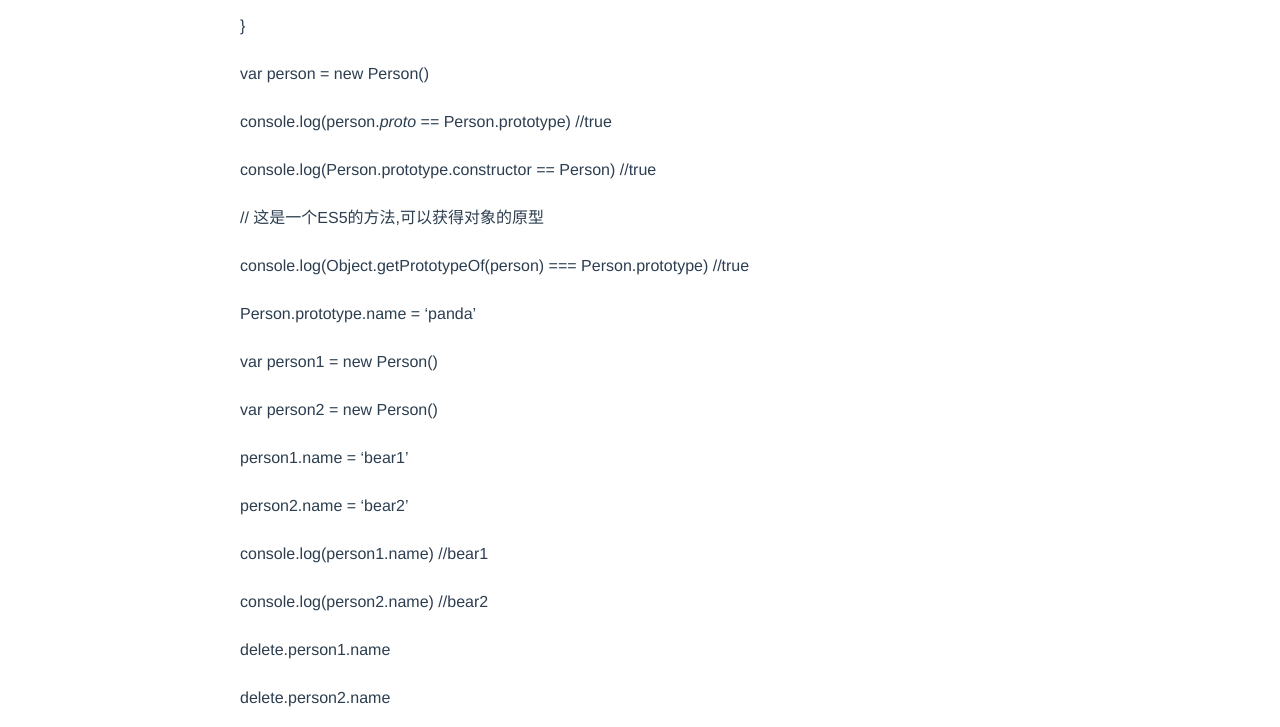
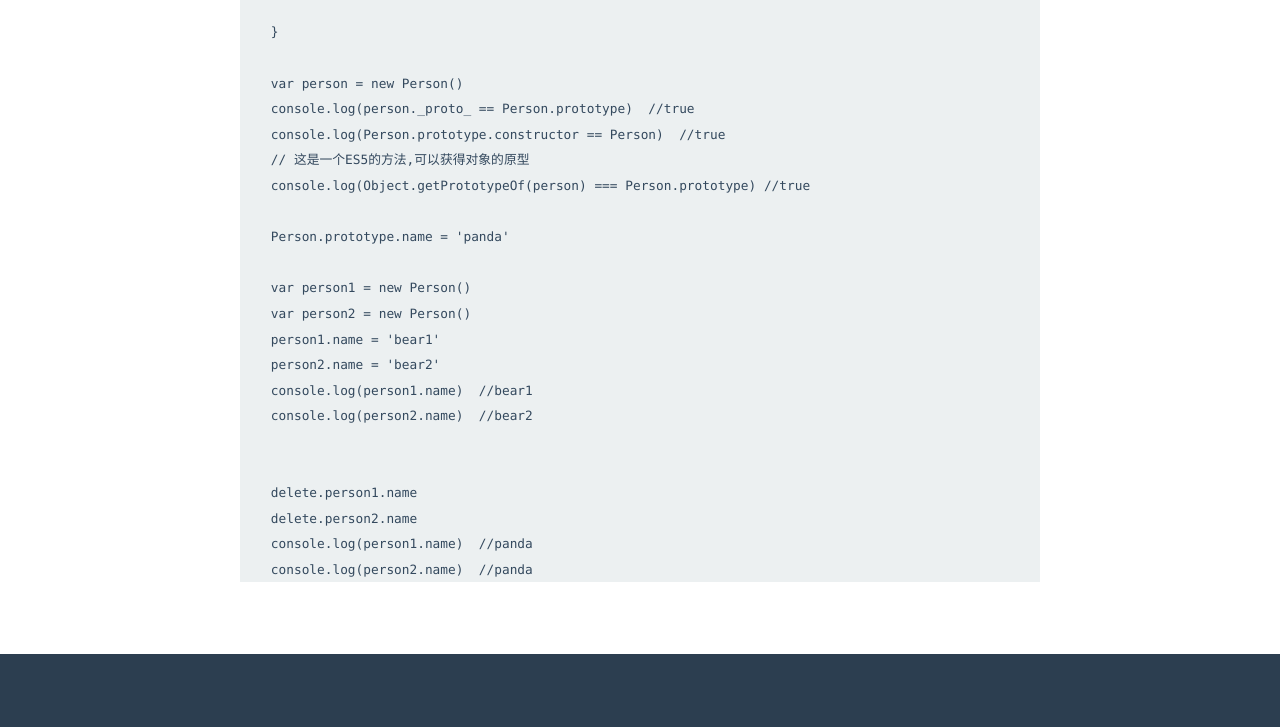
Before and after one commit to Expsbear/Expsbear.github.io, a plain HTML site: page 2018/08/14/浅谈原型与原型链/index.html in a window 1280 px wide. Shown: the part 1234-1961 px from the top of the page. Drawn offline with Linux system fonts and the light colour scheme; a script that the page names is missing.

Commit message:
Site updated: 2018-08-14 16:40:41

```diff
--- a/2018/08/14/浅谈原型与原型链/index.html
+++ b/2018/08/14/浅谈原型与原型链/index.html
@@ -3,25 +3,33 @@
 <p>在js所有对象中（包括普通对象和函数对象）都存在一个<em>proto</em>属性，该属性指向实例对象的构造函数的原型。  </p>
 <p>在js中，原型也是一个对象，原型的作用则是实现对象的继承。  </p>
 <p><img src="https://i.imgur.com/zyxWtIG.jpg" alt="">  </p>
-<pre><code>function Person(){
-</code></pre><p>}  </p>
-<p>var person = new Person()  </p>
-<p>console.log(person.<em>proto</em> == Person.prototype)  //true  </p>
-<p>console.log(Person.prototype.constructor == Person)  //true  </p>
-<p>// 这是一个ES5的方法,可以获得对象的原型  </p>
-<p>console.log(Object.getPrototypeOf(person) === Person.prototype) //true  </p>
-<p>Person.prototype.name = ‘panda’  </p>
-<p>var person1 = new Person()  </p>
-<p>var person2 = new Person()  </p>
-<p>person1.name = ‘bear1’  </p>
-<p>person2.name = ‘bear2’  </p>
-<p>console.log(person1.name)  //bear1  </p>
-<p>console.log(person2.name)  //bear2  </p>
-<p>delete.person1.name  </p>
-<p>delete.person2.name  </p>
-<p>console.log(person1.name)  //panda  </p>
-<p>console.log(person2.name)  //panda  </p>
-</div><div class="article-meta" style="max-width:800px"></div><div class="article-comment" style="max-width:800px"><div class="ds-thread" id="ds-thread" data-thread-key="cjktg2ye70000yonzljlnn1bd" data-title="浅谈原型与原型链" data-url="http://yoursite.com/2018/08/14/浅谈原型与原型链/" site-name="ueibo"></div><script>var siteName = document.getElementById('ds-thread').getAttribute('site-name');
+<pre class="prettyprit lang-指定样式">
+    function Person(){
+
+    }
+
+    var person = new Person()
+    console.log(person._proto_ == Person.prototype)  //true
+    console.log(Person.prototype.constructor == Person)  //true
+    // 这是一个ES5的方法,可以获得对象的原型
+    console.log(Object.getPrototypeOf(person) === Person.prototype) //true
+
+    Person.prototype.name = 'panda'
+
+    var person1 = new Person()
+    var person2 = new Person()
+    person1.name = 'bear1'
+    person2.name = 'bear2'
+    console.log(person1.name)  //bear1
+    console.log(person2.name)  //bear2
+
+
+    delete.person1.name
+    delete.person2.name
+    console.log(person1.name)  //panda
+    console.log(person2.name)  //panda
+</pre>
+</div><div class="article-meta" style="max-width:800px"></div><div class="article-comment" style="max-width:800px"><div class="ds-thread" id="ds-thread" data-thread-key="cjktgitc300039knz68ezihlj" data-title="浅谈原型与原型链" data-url="http://yoursite.com/2018/08/14/浅谈原型与原型链/" site-name="ueibo"></div><script>var siteName = document.getElementById('ds-thread').getAttribute('site-name');
 var duoshuoQuery = {short_name: siteName};
 (function() {
   var ds = document.createElement('script');
```
Also changed, not shown: 2018/07/03/用hexo+github快速搭建个人博客/index.html (+1 -1 lines), 2018/07/06/如何区分css动画之animation、transition、transform、translate/index.html (+1 -1 lines), 2018/07/26/如何提交代码到码云和github上/index.html (+1 -1 lines), 2018/08/07/基于mpvue框架的小程序开发环境的搭建/index.html (+1 -1 lines).
